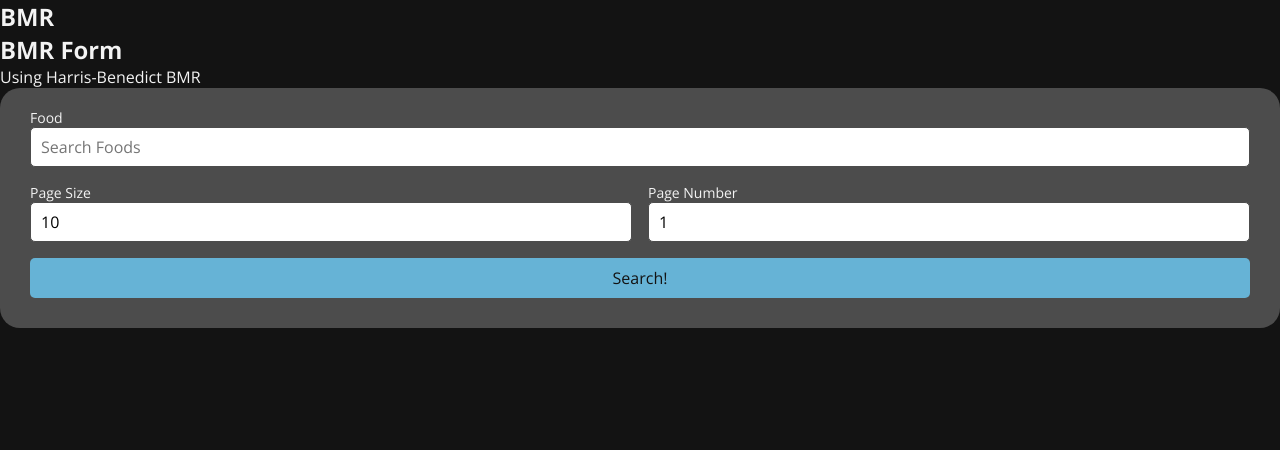
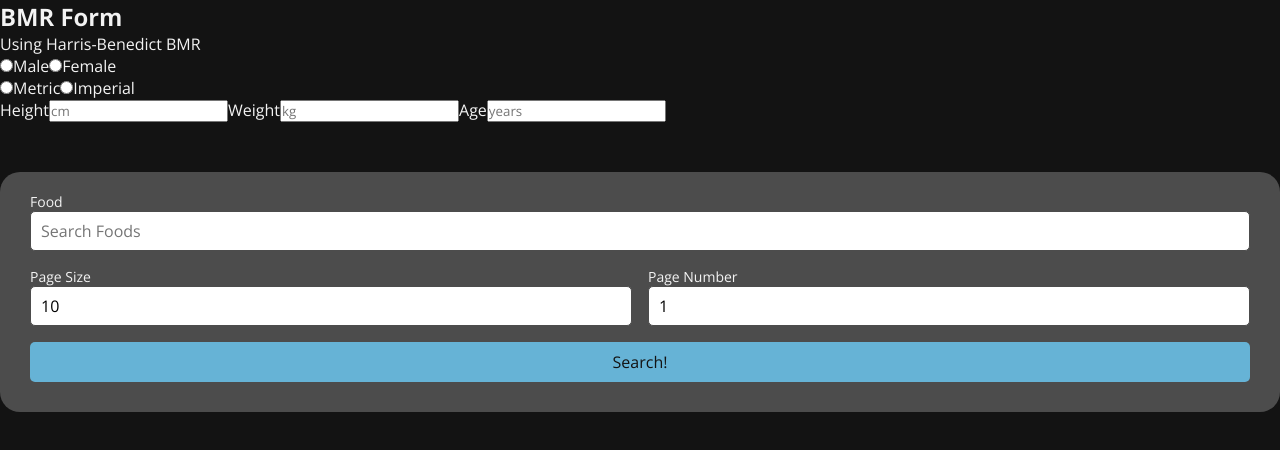
Before and after one commit to andrewgremlich/fuel-tracker, a Next.js app: page / in a window 1280 px wide. Shown: the top 450 px of the page. Built offline with nearby package versions, Linux system fonts and the light colour scheme.

Commit message:
Starting BMR calc form.

```diff
--- a/components/BMRForm/index.tsx
+++ b/components/BMRForm/index.tsx
@@ -1,8 +1,68 @@
+import { FormEventHandler, useState } from "react";
+
+import styles from "./styles.module.css";
+
+enum Gender {
+  MALE = "male",
+  FEMALE = "female",
+}
+
+enum MeasurementSystem {
+  METRIC = "metric",
+  IMP = "imperial",
+}
+
 export const BMRForm = () => {
+  const [gender, setGender] = useState<Gender>(Gender.MALE);
+  const [measurement, setMeasurement] = useState<MeasurementSystem>(
+    MeasurementSystem.IMP
+  );
+
+  const handleFormChange: FormEventHandler<HTMLFormElement>  = (evt) => {
+    console.log(evt);
+  }
+
   return (
-    <div>
+    <div className={`${styles["bmr-form"]}`}>
       <h2>BMR Form</h2>
       <p>Using Harris-Benedict BMR</p>
+      <form onChange={handleFormChange}>
+        <div className="gender-radio-buttons">
+          <input type="radio" value={Gender.MALE} name="gender" id="maleRadio" />
+          <label htmlFor="maleRadio">Male</label>
+          <input
+            type="radio"
+            value={Gender.FEMALE}
+            name="gender"
+            id="femaleRadio"
+          />
+          <label htmlFor="femaleRadio">Female</label>
+        </div>
+        <div className="metric-or-imperial">
+          <input
+            type="radio"
+            value={MeasurementSystem.METRIC}
+            name="measurement"
+            id="metricRadio"
+          />
+          <label htmlFor="metricRadio">Metric</label>
+          <input
+            type="radio"
+            value={MeasurementSystem.IMP}
+            name="measurement"
+            id="imperialRadio"
+          />
+          <label htmlFor="imperialRadio">Imperial</label>
+        </div>
+        <div className="measurements">
+          <label htmlFor="height">Height</label>
+          <input type="number" id="height" name="height" placeholder="cm" />
+          <label htmlFor="weight">Weight</label>
+          <input type="number" id="weight" name="weight" placeholder="kg" />
+          <label htmlFor="age">Age</label>
+          <input type="number" id="age" name="age" placeholder="years" />
+        </div>
+      </form>
     </div>
-  )
-}
+  );
+};
--- /dev/null
+++ b/components/BMRForm/styles.module.css
@@ -0,0 +1,3 @@
+.bmr-form {
+  margin-bottom: 50px;
+}
--- a/components/BasalMetabolic/index.tsx
+++ /dev/null
@@ -1,10 +0,0 @@
-import { BMRForm } from "components/BMRForm";
-
-export const BasalMetabolic = () => {
-  return (
-    <div>
-      <h2>BMR</h2>
-      <BMRForm />
-    </div>
-  )
-}
--- a/components/FoodSearch/index.tsx
+++ b/components/FoodSearch/index.tsx
@@ -42,7 +42,7 @@ export const FoodSearch: FC<FoodSearchProps> = ({ getSearchResults }) => {
           id="page-size-input"
           onChange={(evt) => setPageSize(+evt.target.value)}
           defaultValue={pageSize}
-          className={`${styles["number-input"]}`}
+          className={`number-input`}
           type="number"
           step={5}
           placeholder="Page Size"
@@ -56,7 +56,7 @@ export const FoodSearch: FC<FoodSearchProps> = ({ getSearchResults }) => {
           id="page-number-input"
           onChange={(evt) => setPageNumber(+evt.target.value)}
           defaultValue={pageNumber}
-          className={`${styles["number-input"]}`}
+          className={`number-input`}
           type="number"
           placeholder="Page Number"
         />
--- a/components/FoodSearch/styles.module.css
+++ b/components/FoodSearch/styles.module.css
@@ -52,17 +52,6 @@
   cursor: pointer;
 }
 
-.number-input {
-  width: 100%;
-  height: 40px;
-  border: 1px solid var(--theme-dark-grey);
-  border-radius: 5px;
-  padding: 0 10px;
-  font-size: 16px;
-  outline: none;
-  box-shadow: none;
-}
-
 .input-label {
   color: var(--theme-white);
   font-size: 14px;
--- a/pages/_app.tsx
+++ b/pages/_app.tsx
@@ -1,6 +1,8 @@
 import type { AppProps } from "next/app";
 
 import "../styles/globals.css";
+import "../styles/classes.css";
+import "../styles/atomic.css";
 
 function MyApp({ Component, pageProps }: AppProps) {
   return <Component {...pageProps} />;
--- a/pages/index.tsx
+++ b/pages/index.tsx
@@ -4,7 +4,7 @@ import type { GetServerSideProps, NextPage } from "next";
 import { FoodSearch } from "components/FoodSearch";
 import { SearchResults } from "components/SearchResults";
 import { Food } from "components/Food";
-import { BasalMetabolic } from "components/BasalMetabolic";
+import { BMRForm } from "components/BMRForm";
 import { FoodItem, QueryParams } from "models/foods";
 
 const Home: NextPage = () => {
@@ -23,13 +23,11 @@ const Home: NextPage = () => {
       .then((res) => setSearchResults(res.foods));
   };
 
-  console.log(totalKcal);
-
   return (
     <div>
       {/* Day Carousel with total for day */}
       {/* TODO: make into dark by default */}
-      <BasalMetabolic />
+      <BMRForm />
       <FoodSearch {...{ getSearchResults }} />
       <SearchResults>
         {
--- /dev/null
+++ b/styles/classes.css
@@ -0,0 +1,10 @@
+.number-input {
+  width: 100%;
+  height: 40px;
+  border: 1px solid var(--theme-dark-grey);
+  border-radius: 5px;
+  padding: 0 10px;
+  font-size: 16px;
+  outline: none;
+  box-shadow: none;
+}
--- a/styles/globals.css
+++ b/styles/globals.css
@@ -51,6 +51,7 @@ h2,
 h3,
 h4,
 h5,
-p {
+p,
+label {
   color: var(--theme-white);
 }
```
Also changed, not shown: components/BMRForm/equations.ts (renamed from components/BasalMetabolic/equations.ts), styles/atomic.css (added).
